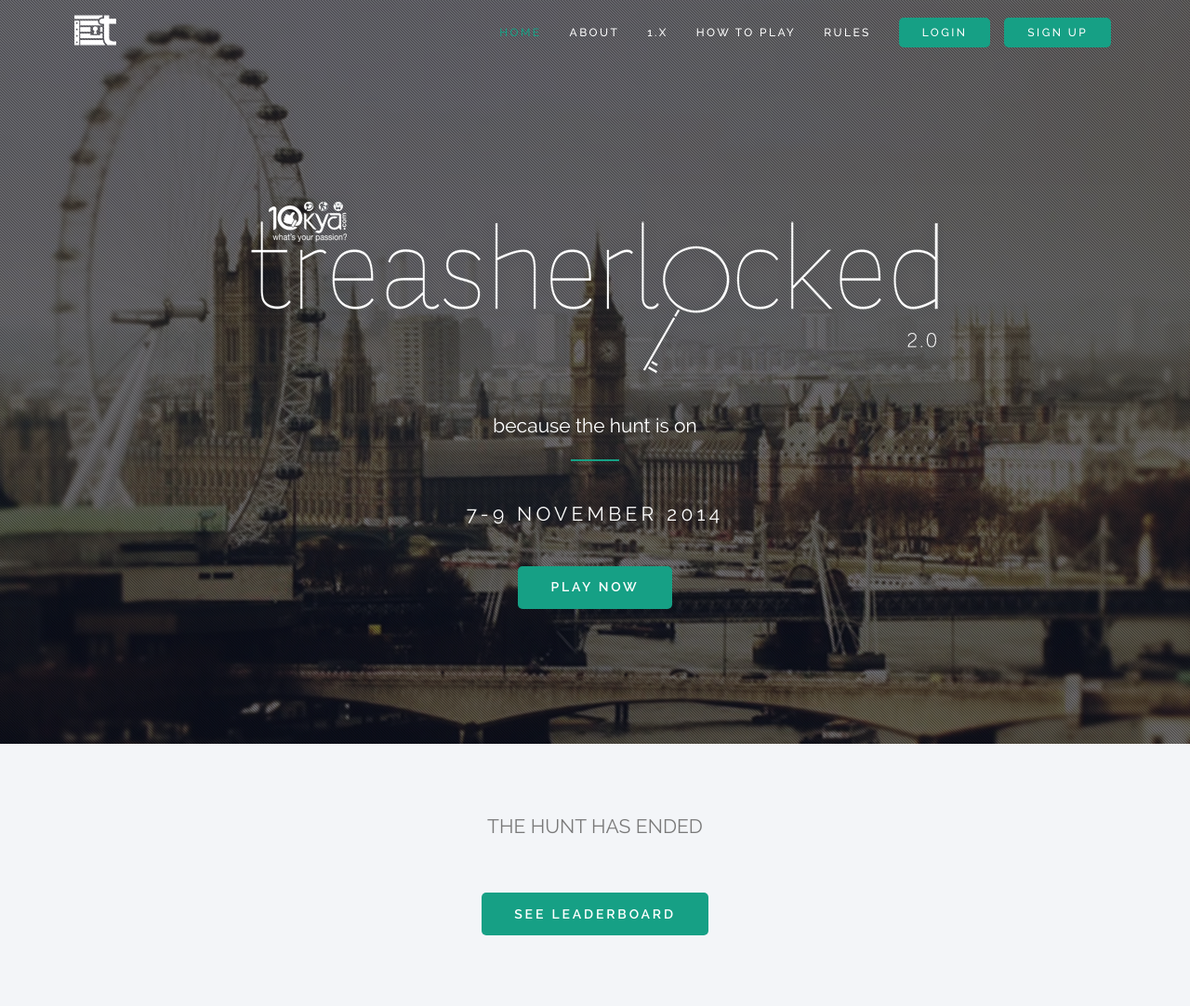
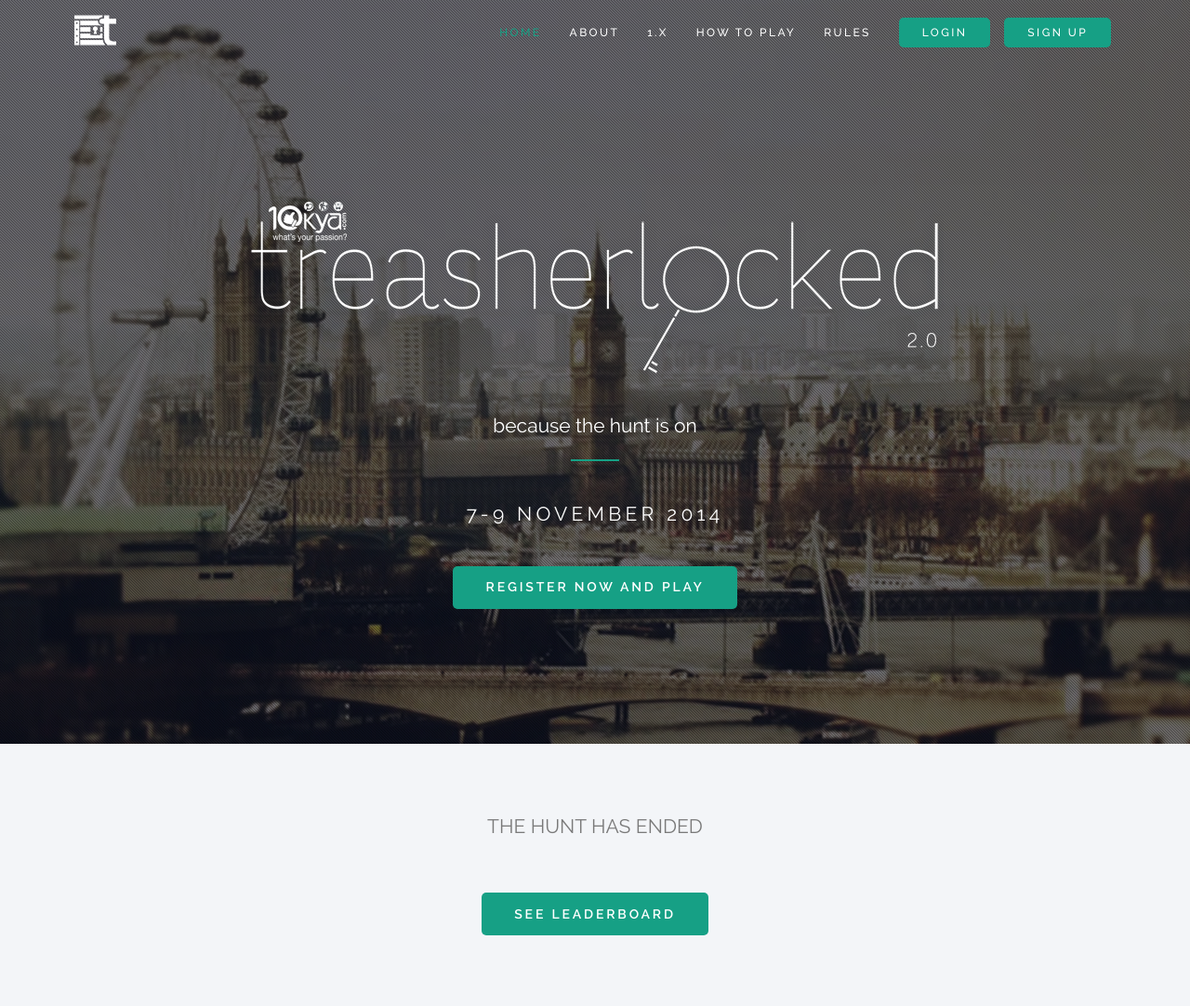
Before and after one commit to rajbdilip/treasherlocked, a PHP site: page /ts2/ in a window 1280 px wide. Shown: the top 1082 px of the page at 93% size. Run offline with PHP 8.4, Linux system fonts and the light colour scheme.

Commit message:
Update index.php

```diff
--- a/index.php
+++ b/index.php
@@ -60,7 +60,7 @@
 			<h2 class="wow animated fadeInDown" data-wow-duration="1s" data-wow-delay="1s">because the hunt is on</h2>
 			<hr id="title_hr" />
 			<p class="wow animated fadeInUp" data-wow-duration="1s" data-wow-delay="1s">7-9 November 2014</p>
-			<a class="btn-effect wow animated fadeIn" data-wow-duration="0.5s" data-wow-delay="1.5s" data-scroll href="<?php echo SITE_URL . 'play/'; ?>">Play Now</a>
+			<a class="btn-effect wow animated fadeIn" data-wow-duration="0.5s" data-wow-delay="1.5s" data-scroll href="<?php echo SITE_URL . 'play/'; ?>">Register Now and Play</a>
 		</div>
 	</section>
 
```
